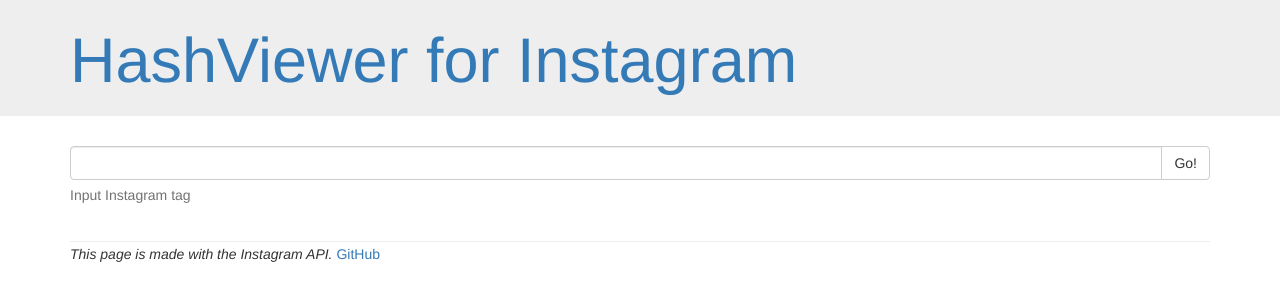
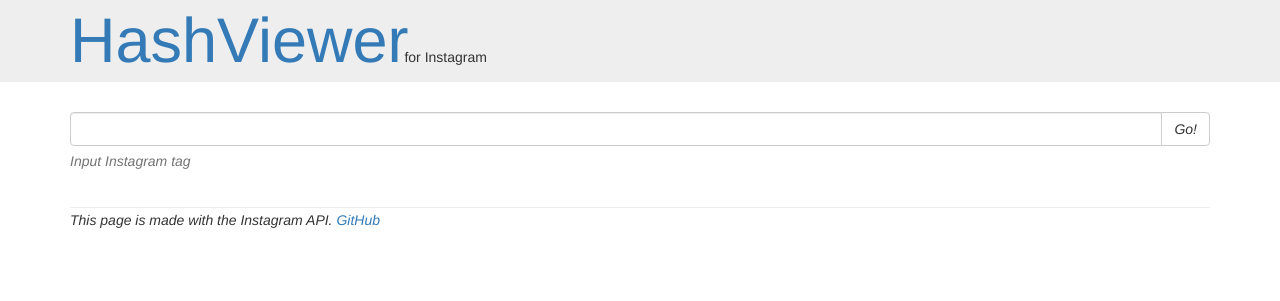
Before and after one commit to Jimtrim/HashViewer, a PHP site: page / in a window 1280 px wide. Shown: the top 301 px of the page. Run offline with PHP 8.4, Linux system fonts and the light colour scheme; some libraries are stand-ins or nearby versions.

Commit message:
design tweaks

```diff
--- a/index.php
+++ b/index.php
@@ -22,7 +22,8 @@
 
 	<div class="jumbotron">
 		<div class="container">
-			<a href="javascript:HashViewer.reset()"><h1>HashViewer for Instagram</h1></p></a>
+			<a href="javascript:HashViewer.reset()"><h1 class="page-header">HashViewer</h1></a>
+			</em>for Instagram<em>
 		</div>
 	</div>
 
```
